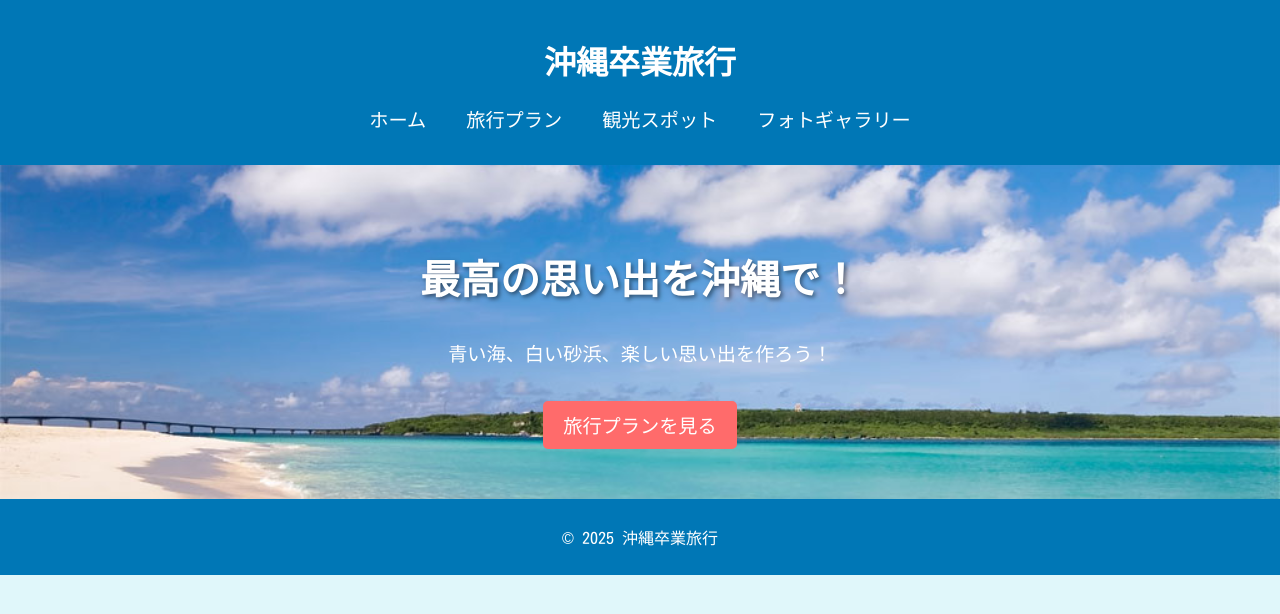
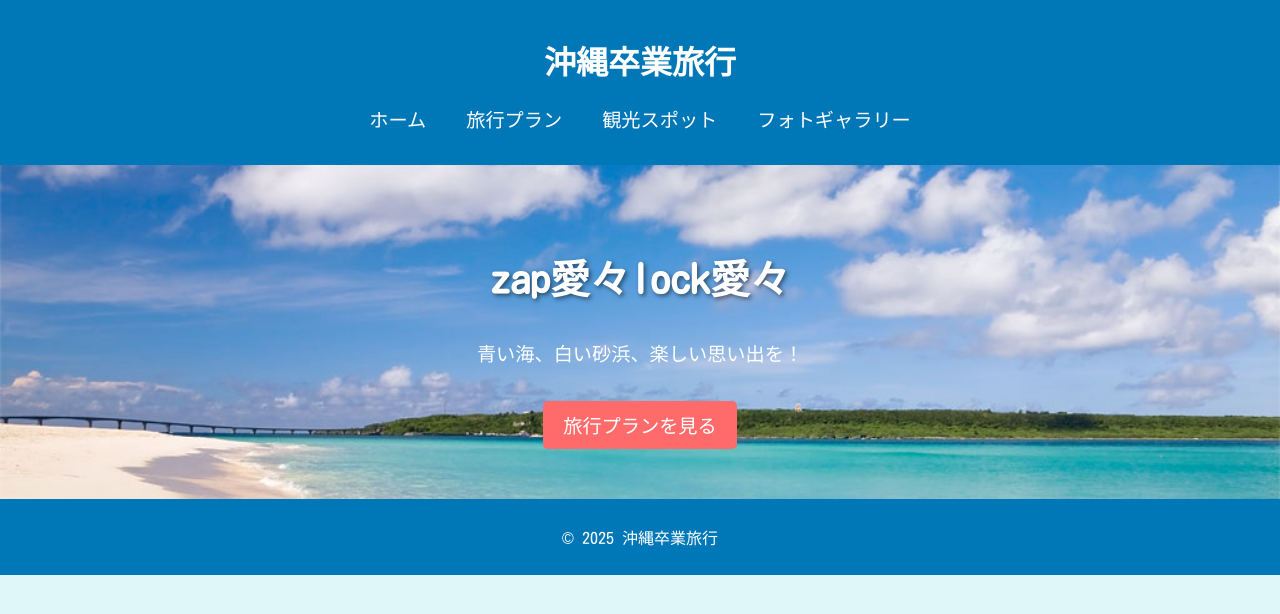
Before and after one commit to s1f102101637-oki/okinawatrip, a plain HTML site: page index.html in a window 1280 px wide. Drawn offline with Linux system fonts and the light colour scheme.

Commit message:
indexの文字変更

```diff
--- a/index.html
+++ b/index.html
@@ -21,8 +21,8 @@
 
     <main>
         <section class="hero">
-            <h2>最高の思い出を沖縄で！</h2>
-            <p>青い海、白い砂浜、楽しい思い出を作ろう！</p>
+            <h2>zap愛々lock愛々</h2>
+            <p>青い海、白い砂浜、楽しい思い出を！</p>
             <a href="plan.html" class="btn">旅行プランを見る</a>
         </section>
     </main>
```
